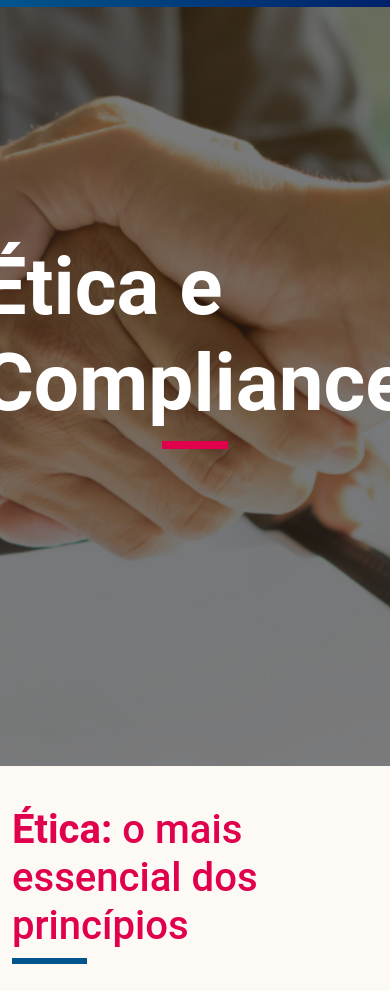
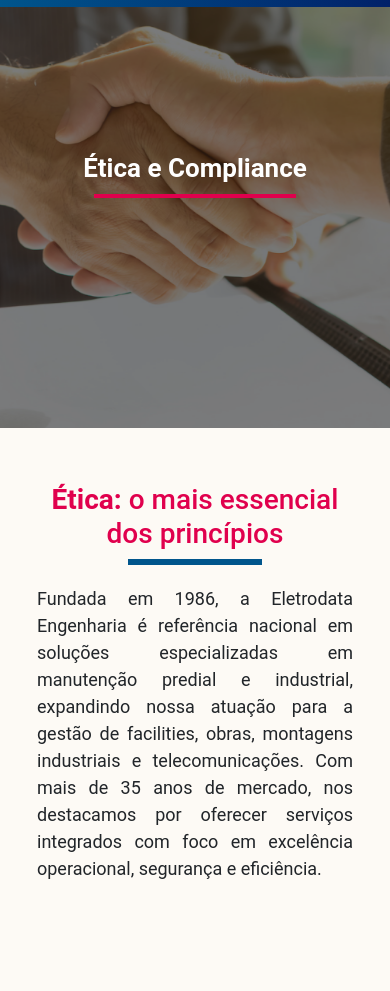
Before and after one commit to matheuspsiqueira/Eletrodata, a plain HTML site: page templates/etica_compliance.html in a window 390 px wide. Shown: the part 78-1069 px from the top of the page. Drawn offline with nearby package versions, Linux system fonts and the light colour scheme.

Commit message:
33° atualização

```diff
--- a/static/css/style_etica.css
+++ b/static/css/style_etica.css
@@ -72,7 +72,6 @@
 
 .etica .texto {
   flex: 1;
-  min-width: 500px;
 }
 
 .etica .imagem img {
@@ -215,3 +214,137 @@
   color: #E0004D;
   font-weight: bold;
 }
+
+
+/* Tablets e abaixo */
+@media (max-width: 992px) {
+  .hero h1 {
+    font-size: 50px;
+  }
+
+  .hero .linha {
+    width: 30%;
+  }
+
+  .etica h1, .compliance h1, .politica h1{
+    width: 100%;
+    text-align: center;
+  }
+
+  .linha {
+    margin-left: auto;
+    margin-right: auto;
+    display: block;
+  }
+
+  .etica .linha{
+    width: 50%;
+  }
+
+  .compliance .linha{
+    width: 25%;
+  }
+
+  .politica .linha{
+    width: 50%;
+  }
+}
+
+/* Smartphones */
+@media (max-width: 768px) {
+  .hero {
+    height: 60vh;
+  }
+
+  .hero h1 {
+    font-size: 36px;
+    text-align: center;
+  }
+
+  .hero .linha {
+    width: 40%;
+  }
+
+  .etica .etica-conteudo,
+  .compliance .compliance-conteudo,
+  .politica .politica-conteudo {
+    flex-direction: column;
+    align-items: center;
+  }
+
+  .etica .texto,
+  .compliance .texto,
+  .politica .texto {
+    text-align: center;
+  }
+
+  .email p {
+    padding: 20px 15px;
+    font-size: 1rem;
+  }
+}
+
+/* Telas muito pequenas (ex: celulares menores) */
+
+@media (max-width: 480px) {
+  .hero {
+    height: 60vh;
+    padding: 0 15px;
+  }
+
+  .hero h1 {
+    font-size: 26px;
+    text-align: center;
+  }
+
+  .hero .linha {
+    width: 60%;
+    border-width: 2px;
+  }
+
+  .etica .texto,
+  .compliance .texto,
+  .politica .texto {
+    padding: 15px;
+    width: 100%;
+    text-align: center;
+  }
+
+  .etica h1,
+  .compliance h1,
+  .politica h1 {
+    font-size: 28px;
+    width: 100%;
+    text-align: center;
+  }
+
+  .etica p,
+  .compliance p,
+  .politica p {
+    font-size: 18px;
+    padding: 0 10px;
+    text-align: justify;
+  }
+
+  .etica .imagem img,
+  .compliance .imagem img,
+  .politica .imagem img {
+    max-width: 100%;
+    height: auto;
+    object-fit: contain;
+  }
+
+  .etica .linha,
+  .compliance .linha,
+  .politica .linha {
+    width: 40%;
+    margin-left: auto;
+    margin-right: auto;
+    margin-bottom: 20px;
+  }
+
+  .email p {
+    font-size: 0.9rem;
+    padding: 0 15px;
+  }
+}
```
